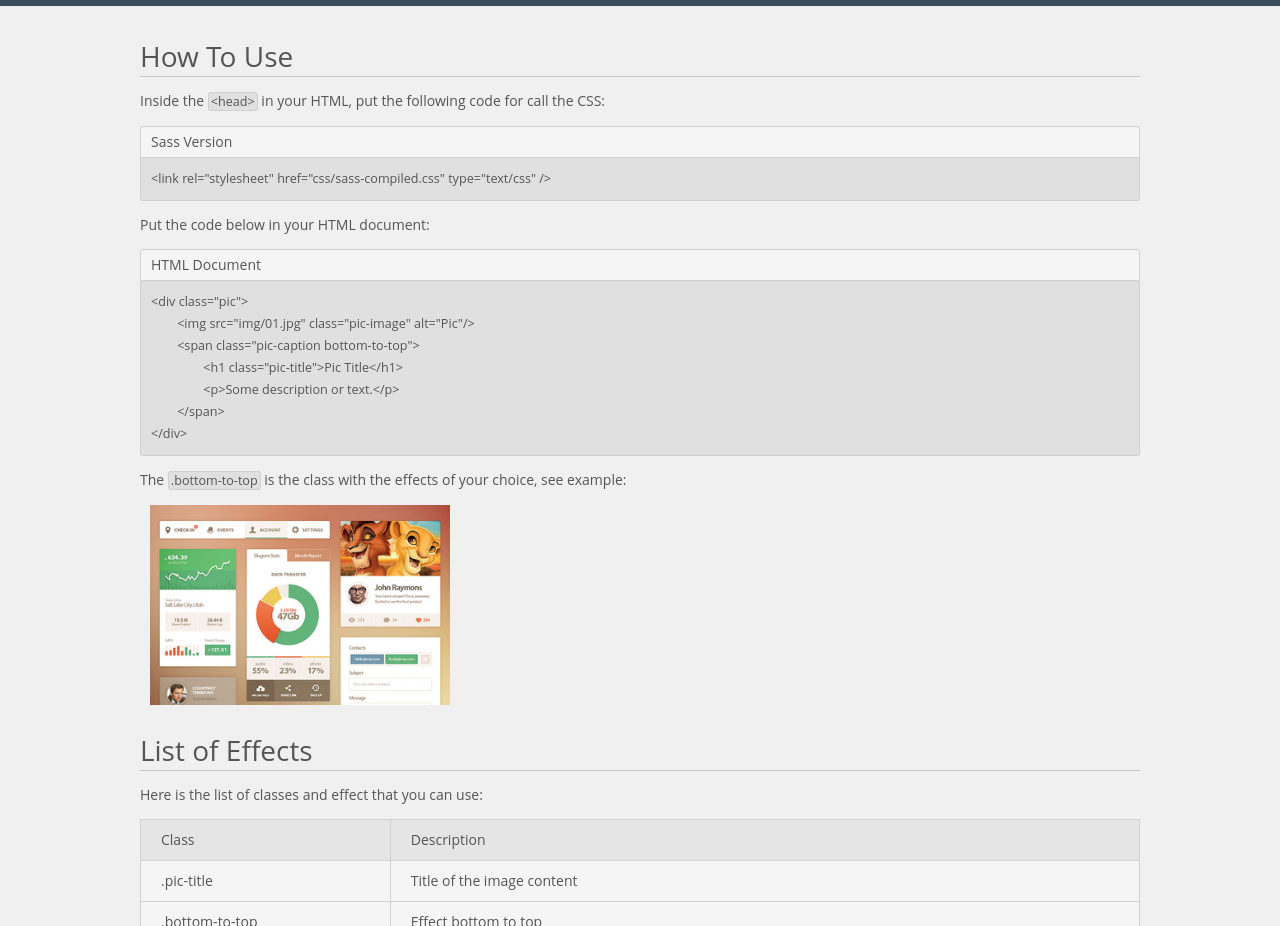
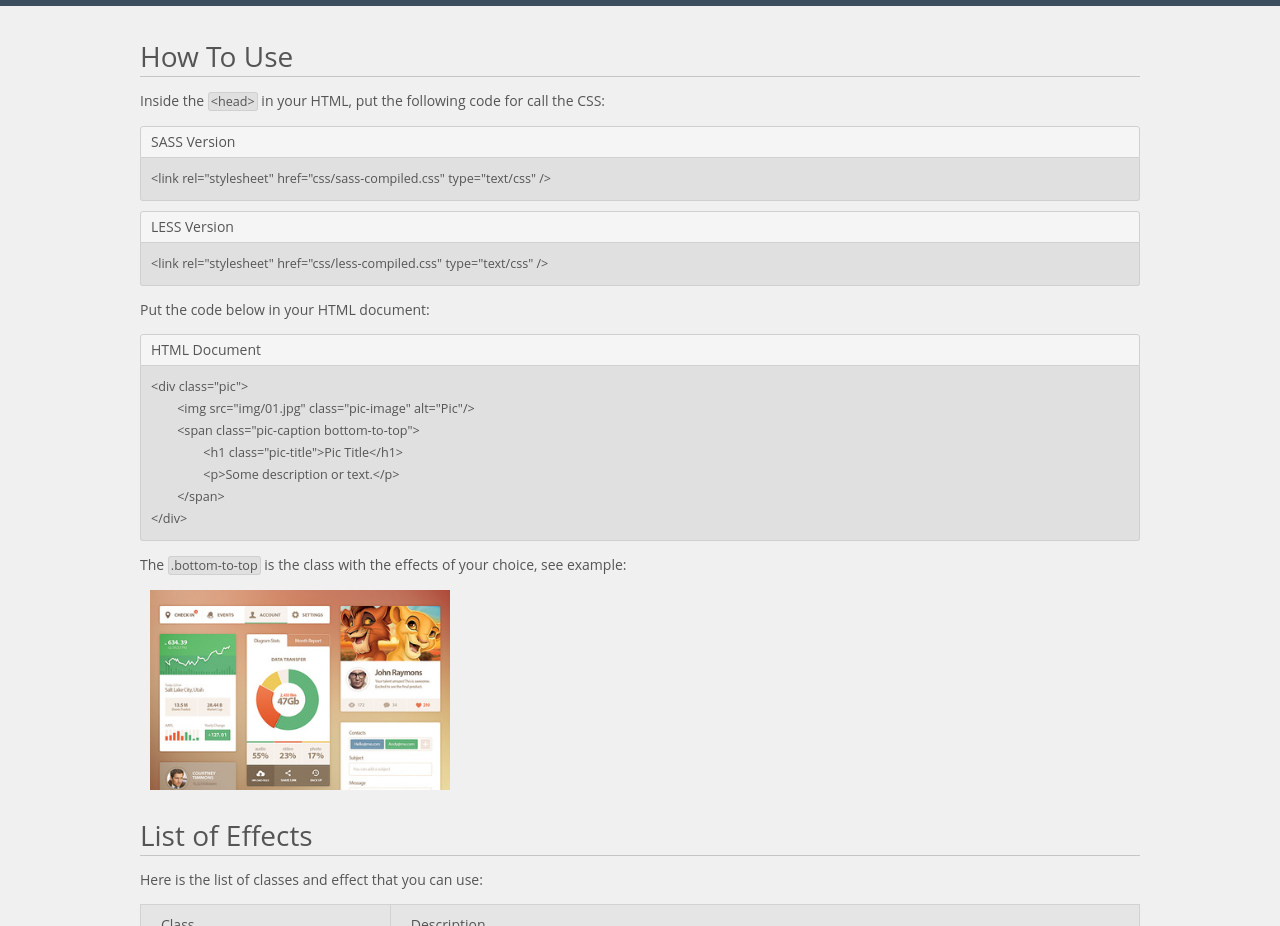
Before and after one commit to itbruno/InContent, a plain HTML site: page index.html in a window 1280 px wide. Shown: the part 1072-1998 px from the top of the page. Drawn offline with nearby package versions, Linux system fonts and the light colour scheme.

Commit message:
Add how to use LESS compiled in HTML document

```diff
--- a/index.html
+++ b/index.html
@@ -154,9 +154,16 @@
 
 			<div class="highlight">
 				<span class="highlight-title">
-					Sass Version
+					SASS Version
 				</span>
 				<pre><span class="sass-version"></span>&lt;link rel=&quot;stylesheet&quot; href=&quot;css/sass-compiled.css&quot; type=&quot;text/css&quot; /&gt;</pre>
+			</div>
+
+			<div class="highlight">
+				<span class="highlight-title">
+					LESS Version
+				</span>
+				<pre><span class="sass-version"></span>&lt;link rel=&quot;stylesheet&quot; href=&quot;css/less-compiled.css&quot; type=&quot;text/css&quot; /&gt;</pre>
 			</div>
 
 			<p>Put the code below in your HTML document:</p>
```
